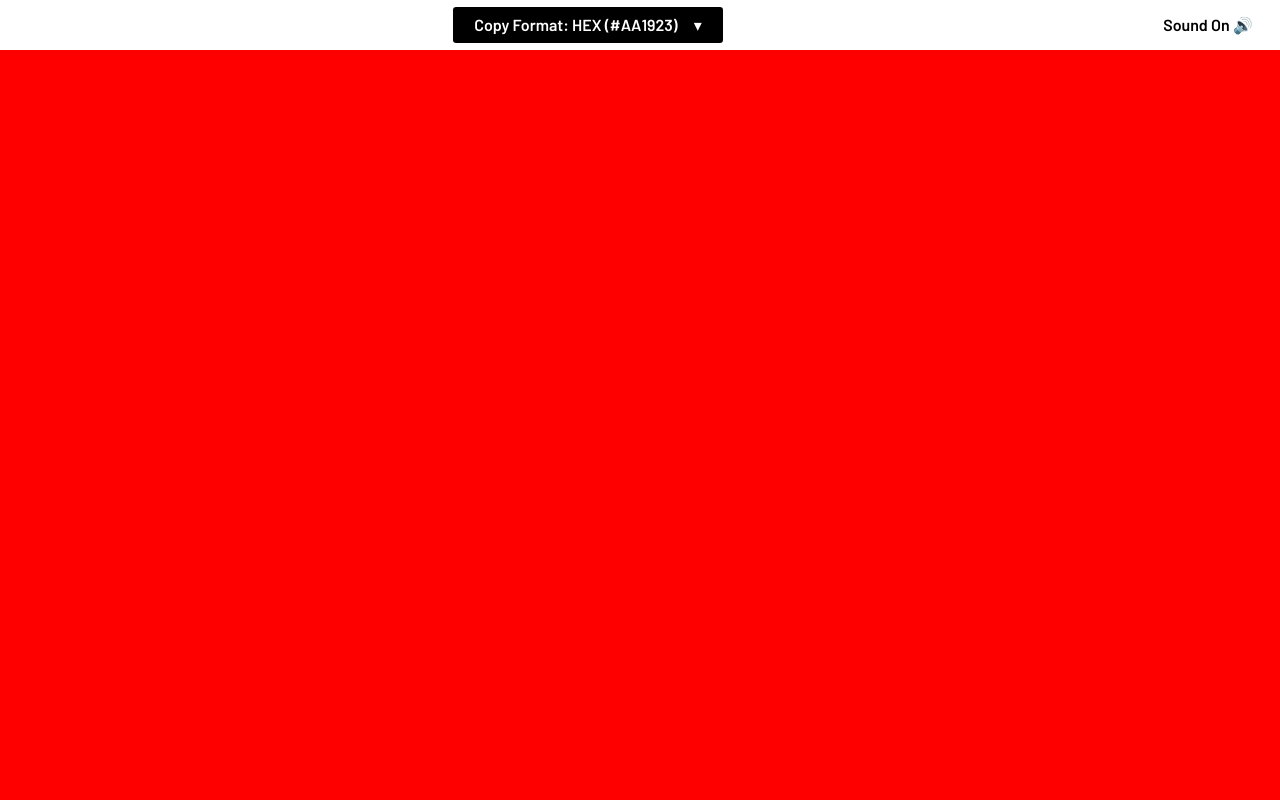
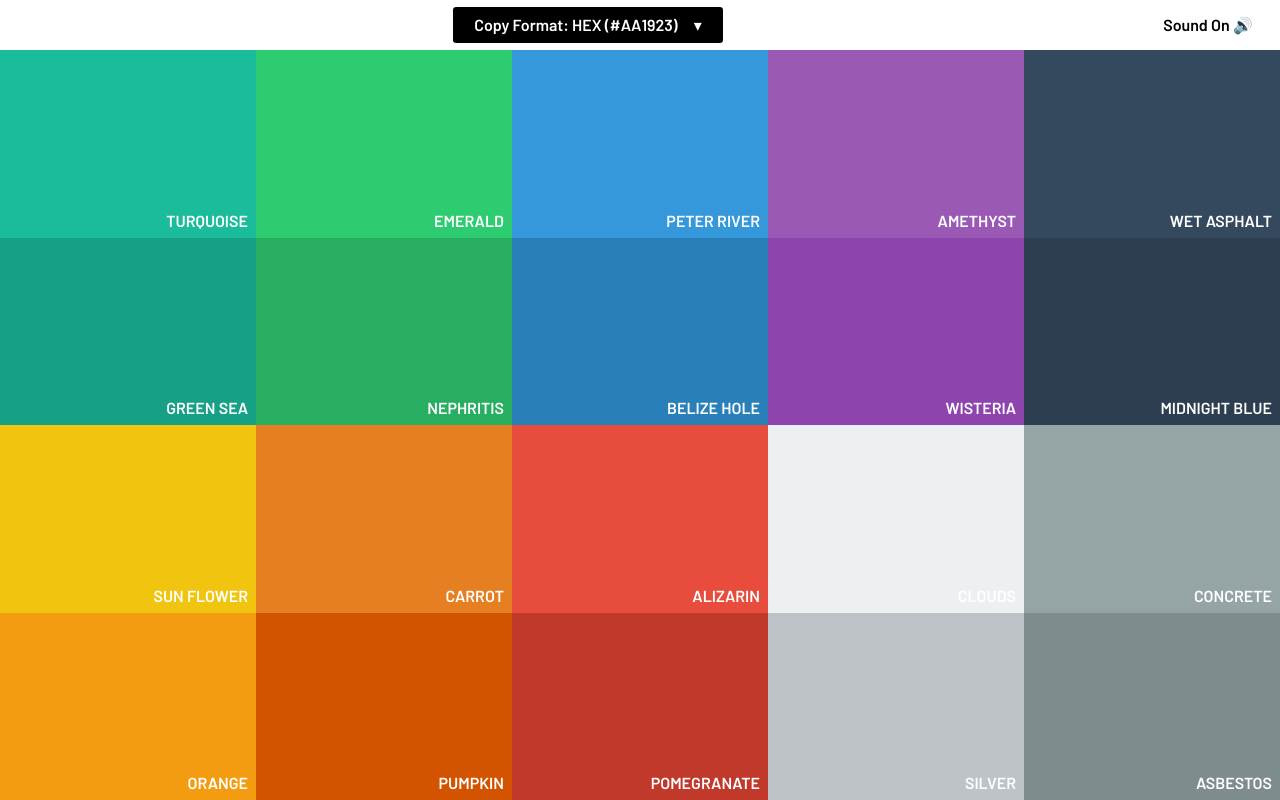
Before and after one commit to minhajul-karim/flatuicolors-clone, a React (Create React App) app: page / in a window 1280 px wide. Built offline with nearby package versions, Linux system fonts and the light colour scheme.

Commit message:
Add palette grids

```diff
--- a/src/App.js
+++ b/src/App.js
@@ -1,5 +1,6 @@
+import { useGlobalContext } from './context'
 import Header from './components/Header'
-import { useGlobalContext } from './context'
+import Palettes from './components/Palettes'
 
 function App() {
   const { setHasShownSubmenu } = useGlobalContext()
@@ -15,6 +16,7 @@ function App() {
       }}
     >
       <Header />
+      <Palettes />
     </div>
   )
 }
--- a/src/index.scss
+++ b/src/assets/scss/header.scss
@@ -112,8 +112,3 @@ body {
     }
   }
 }
-
-.test {
-  height: calc(100vh - #{$nav-height});
-  background: red;
-}
--- /dev/null
+++ b/src/assets/scss/palettes.scss
@@ -0,0 +1,23 @@
+/*** Palette container ***/
+$nav-height: 3.125rem;
+$medium-screen: 1024px;
+
+.palette-container {
+  height: calc(100vh - #{$nav-height});
+  display: grid;
+  grid-template-columns: repeat(5, minmax(100px, 1fr));
+  grid-template-rows: repeat(4, minmax(100px, 1fr));
+
+  .single-grid-cell {
+    cursor: pointer;
+    position: relative;
+  }
+
+  .color-name {
+    color: #fff;
+    text-transform: uppercase;
+    position: absolute;
+    bottom: 0.5rem;
+    right: 0.5rem;
+  }
+}
--- a/src/colors.js
+++ b/src/colors.js
@@ -1,22 +1,162 @@
-export const hexCodes = [
-  '1abc9c',
-  '2ecc71',
-  '3498db',
-  '9b59b6',
-  '34495e',
-  '16a085',
-  '27ae60',
-  '2980b9',
-  '8e44ad',
-  '2c3e50',
-  'f1c40f',
-  'e67e22',
-  'e74c3c',
-  'ecf0f1',
-  '95a5a6',
-  'f39c12',
-  'd35400',
-  'c0392b',
-  'bdc3c7',
-  '7f8c8d',
+export const colors = [
+  {
+    id: 1,
+    name: 'turquoise',
+    hex: '#1abc9c',
+    hexClean: '1abc9c',
+    rgb: 'rgb(26, 188, 156)',
+    rgba: 'rgba(26, 188, 156,1.0)',
+  },
+  {
+    id: 2,
+    name: 'emerald',
+    hex: '#2ecc71',
+    hexClean: '2ecc71',
+    rgb: 'rgb(46, 204, 113)',
+    rgba: 'rgba(46, 204, 113,1.0)',
+  },
+  {
+    id: 3,
+    name: 'peter river',
+    hex: '#3498db',
+    hexClean: '3498db',
+    rgb: 'rgb(52, 152, 219)',
+    rgba: 'rgba(52, 152, 219,1.0)',
+  },
+  {
+    id: 4,
+    name: 'amethyst',
+    hex: '#9b59b6',
+    hexClean: '9b59b6',
+    rgb: 'rgb(155, 89, 182)',
+    rgba: 'rgba(155, 89, 182,1.0)',
+  },
+  {
+    id: 5,
+    name: 'wet asphalt',
+    hex: '#34495e',
+    hexClean: '34495e',
+    rgb: 'rgb(52, 73, 94)',
+    rgba: 'rgba(52, 73, 94,1.0)',
+  },
+  {
+    id: 6,
+    name: 'green sea',
+    hex: '#16a085',
+    hexClean: '16a085',
+    rgb: 'rgb(22, 160, 133)',
+    rgba: 'rgba(22, 160, 133,1.0)',
+  },
+  {
+    id: 7,
+    name: 'nephritis',
+    hex: '#27ae60',
+    hexClean: '27ae60',
+    rgb: 'rgb(39, 174, 96)',
+    rgba: 'rgba(39, 174, 96,1.0)',
+  },
+  {
+    id: 8,
+    name: 'belize hole',
+    hex: '#2980b9',
+    hexClean: '2980b9',
+    rgb: 'rgb(41, 128, 185)',
+    rgba: 'rgba(41, 128, 185,1.0)',
+  },
+  {
+    id: 9,
+    name: 'wisteria',
+    hex: '#8e44ad',
+    hexClean: '8e44ad',
+    rgb: 'rgb(142, 68, 173)',
+    rgba: 'rgba(142, 68, 173,1.0)',
+  },
+  {
+    id: 10,
+    name: 'midnight blue',
+    hex: '#2c3e50',
+    hexClean: '2c3e50',
+    rgb: 'rgb(44, 62, 80)',
+    rgba: 'rgba(44, 62, 80,1.0)',
+  },
+  {
+    id: 11,
+    name: 'sun flower',
+    hex: '#f1c40f',
+    hexClean: 'f1c40f',
+    rgb: 'rgb(241, 196, 15)',
+    rgba: 'rgba(241, 196, 15,1.0)',
+  },
+  {
+    id: 12,
+    name: 'carrot',
+    hex: '#e67e22',
+    hexClean: 'e67e22',
+    rgb: 'rgb(230, 126, 34)',
+    rgba: 'rgba(230, 126, 34,1.0)',
+  },
+  {
+    id: 13,
+    name: 'alizarin',
+    hex: '#e74c3c',
+    hexClean: 'e74c3c',
+    rgb: 'rgb(231, 76, 60)',
+    rgba: 'rgba(231, 76, 60,1.0)',
+  },
+  {
+    id: 14,
+    name: 'clouds',
+    hex: '#ecf0f1',
+    hexClean: 'ecf0f1',
+    rgb: 'rgb(236, 240, 241)',
+    rgba: 'rgba(236, 240, 241,1.0)',
+  },
+  {
+    id: 15,
+    name: 'concrete',
+    hex: '#95a5a6',
+    hexClean: '95a5a6',
+    rgb: 'rgb(149, 165, 166)',
+    rgba: 'rgba(149, 165, 166,1.0)',
+  },
+  {
+    id: 16,
+    name: 'orange',
+    hex: '#f39c12',
+    hexClean: 'f39c12',
+    rgb: 'rgb(243, 156, 18)',
+    rgba: 'rgba(243, 156, 18,1.0)',
+  },
+  {
+    id: 17,
+    name: 'pumpkin',
+    hex: '#d35400',
+    hexClean: 'd35400',
+    rgb: 'rgb(211, 84, 0)',
+    rgba: 'rgba(211, 84, 0,1.0)',
+  },
+  {
+    id: 18,
+    name: 'pomegranate',
+    hex: '#c0392b',
+    hexClean: 'c0392b',
+    rgb: 'rgb(192, 57, 43)',
+    rgba: 'rgba(192, 57, 43,1.0)',
+  },
+  {
+    id: 19,
+    name: 'silver',
+    hex: '#bdc3c7',
+    hexClean: 'bdc3c7',
+    rgb: 'rgb(189, 195, 199)',
+    rgba: 'rgba(189, 195, 199,1.0)',
+  },
+  {
+    id: 20,
+    name: 'asbestos',
+    hex: '#7f8c8d',
+    hexClean: '7f8c8d',
+    rgb: 'rgb(127, 140, 141)',
+    rgba: 'rgba(127, 140, 141,1.0)',
+  },
 ]
--- /dev/null
+++ b/src/components/Grid.js
@@ -0,0 +1,8 @@
+export default function Grid({ color }) {
+  const { name, hex, hexClean, rgb, rgba } = color
+  return (
+    <div className="single-grid-cell" style={{ backgroundColor: hex }}>
+      <p className="color-name">{name}</p>
+    </div>
+  )
+}
--- a/src/components/Header.js
+++ b/src/components/Header.js
@@ -1,5 +1,6 @@
 import React from 'react'
 import { useGlobalContext } from '../context'
+import '../assets/scss/header.scss'
 
 export default function Header() {
   const {
@@ -18,7 +19,6 @@ export default function Header() {
   }
 
   return (
-    <>
     <nav className="top-nav">
       <p className="back-button" />
       <ul>
@@ -69,7 +69,5 @@ export default function Header() {
         <span aria-hidden="true">{isSoundOn ? '🔊' : '🔇'}</span>
       </button>
     </nav>
-      <div className="test" />
-    </>
   )
 }
--- /dev/null
+++ b/src/components/Palettes.js
@@ -0,0 +1,13 @@
+import Grid from './Grid'
+import { colors } from '../colors'
+import '../assets/scss/palettes.scss'
+
+export default function Palettes() {
+  return (
+    <div className="palette-container">
+      {colors.map((color) => (
+        <Grid key={color.id} color={color} />
+      ))}
+    </div>
+  )
+}
--- a/src/index.js
+++ b/src/index.js
@@ -2,7 +2,6 @@ import React from 'react'
 import ReactDOM from 'react-dom'
 import App from './App'
 import { AppProvider } from './context'
-import './index.scss'
 import reportWebVitals from './reportWebVitals'
 
 ReactDOM.render(
```
Lines whose indentation alone changed are shown as unchanged.
